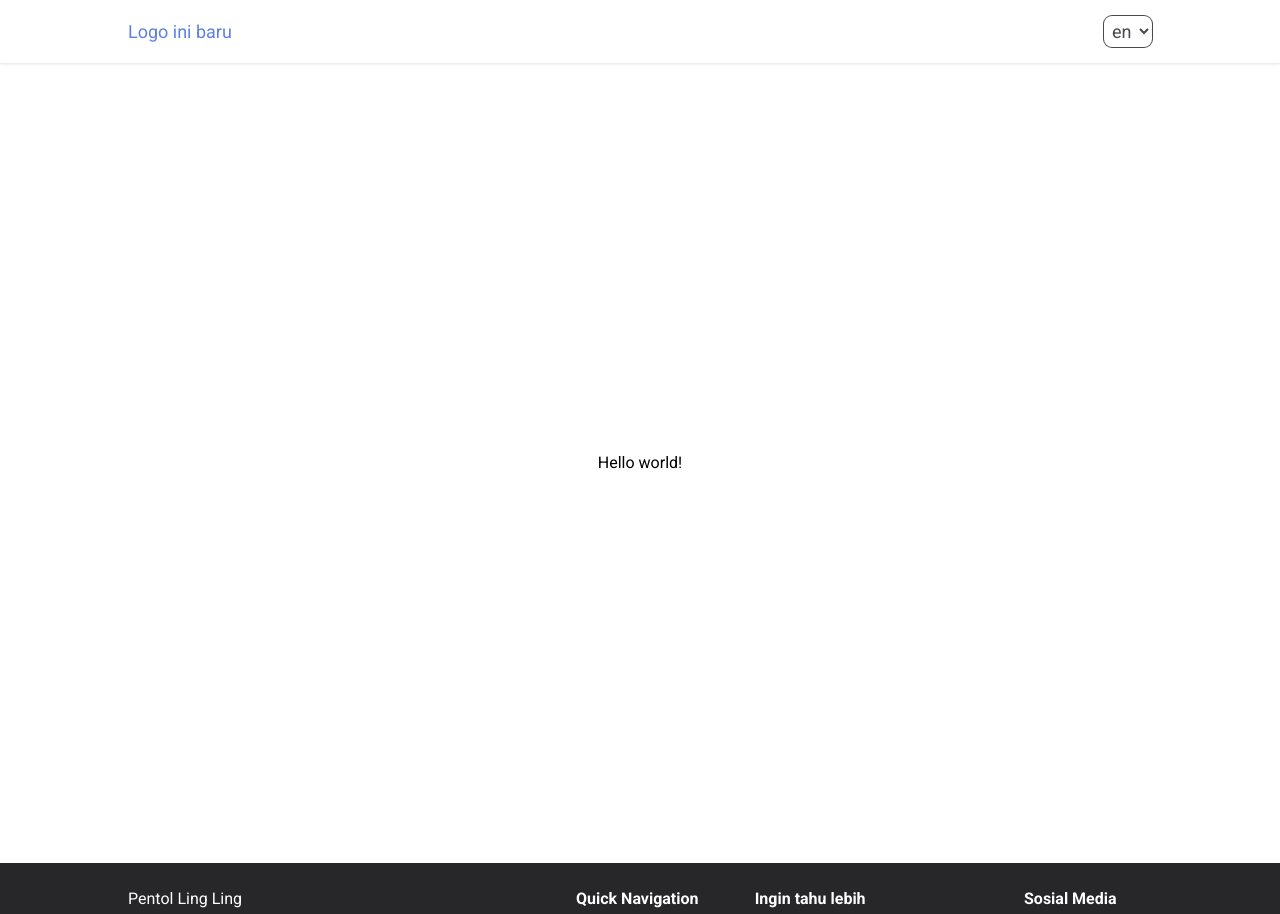
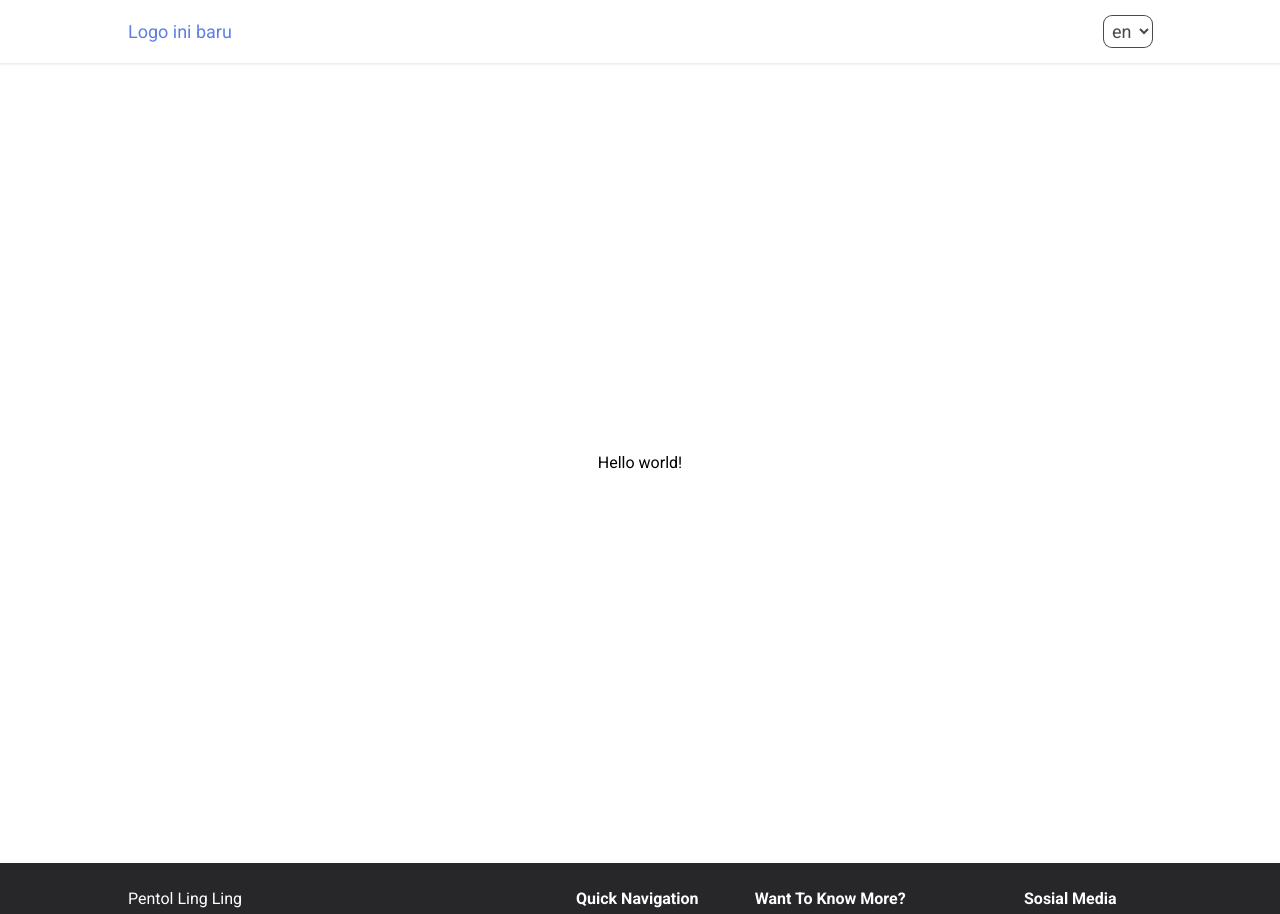
Before and after one commit to Azukii09/pentol-lingling, a Next.js app: page /about in a window 1280 px wide. Shown: the top 914 px of the page. Built offline with nearby package versions, Linux system fonts and the light colour scheme.

Commit message:
## - Update Footer headings: apply "capitalize" formatting and localize "ctaAbout" text

```diff
--- a/component/layout/navigation/Footer.tsx
+++ b/component/layout/navigation/Footer.tsx
@@ -50,7 +50,7 @@ export default function Footer() {
                 {/*middle*/}
                 <div className={"flex gap-4 flex-col md:flex-row w-full md:w-1/3"}>
                     <div className={"w-1/2 flex flex-col gap-2"}>
-                        <h2 className={" font-bold text-md"}>{tFooter('navigation')}</h2>
+                        <h2 className={" font-bold text-md capitalize"}>{tFooter('navigation')}</h2>
                         <ul className={"flex flex-col gap-2 text-sm "}>
                             {dataNavigation?.navigation.map((item, index) => (
                                 <li key={index}>→ {item.name}</li>
@@ -58,7 +58,7 @@ export default function Footer() {
                         </ul>
                     </div>
                     <div className={"w-1/2 flex flex-col gap-2"}>
-                        <h2 className={" font-bold text-md"}>Ingin tahu lebih lanjut?</h2>
+                        <h2 className={" font-bold text-md capitalize"}>{tFooter('ctaAbout')}</h2>
                         <ul className={"flex flex-col gap-2 text-sm "}>
                             <li>Mari saling mengenal dan buat jadwal untuk konsultasi</li>
                         </ul>
```
